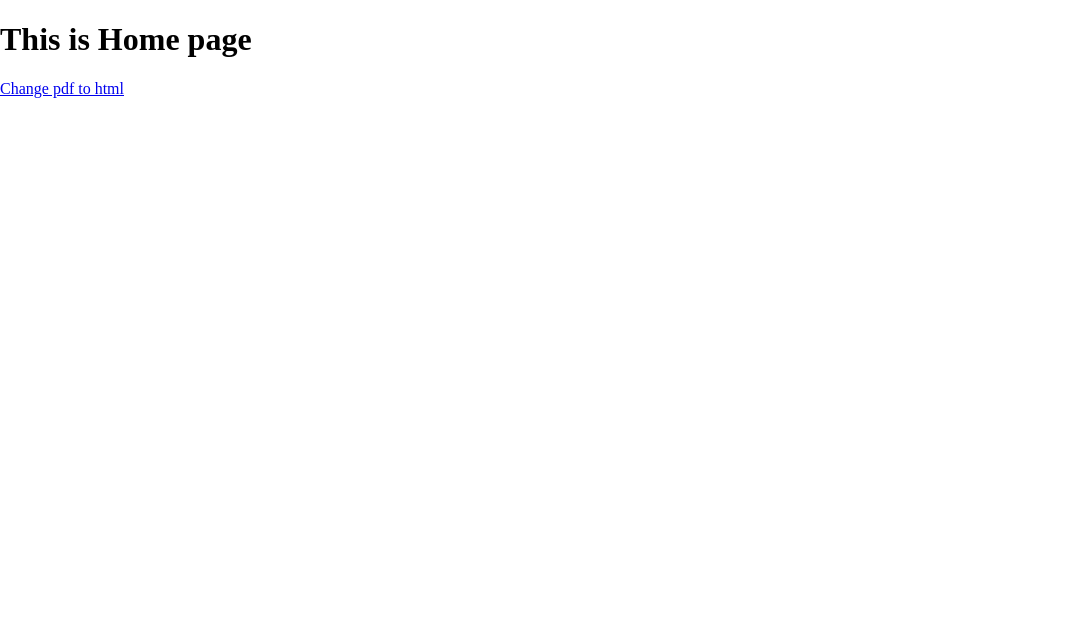
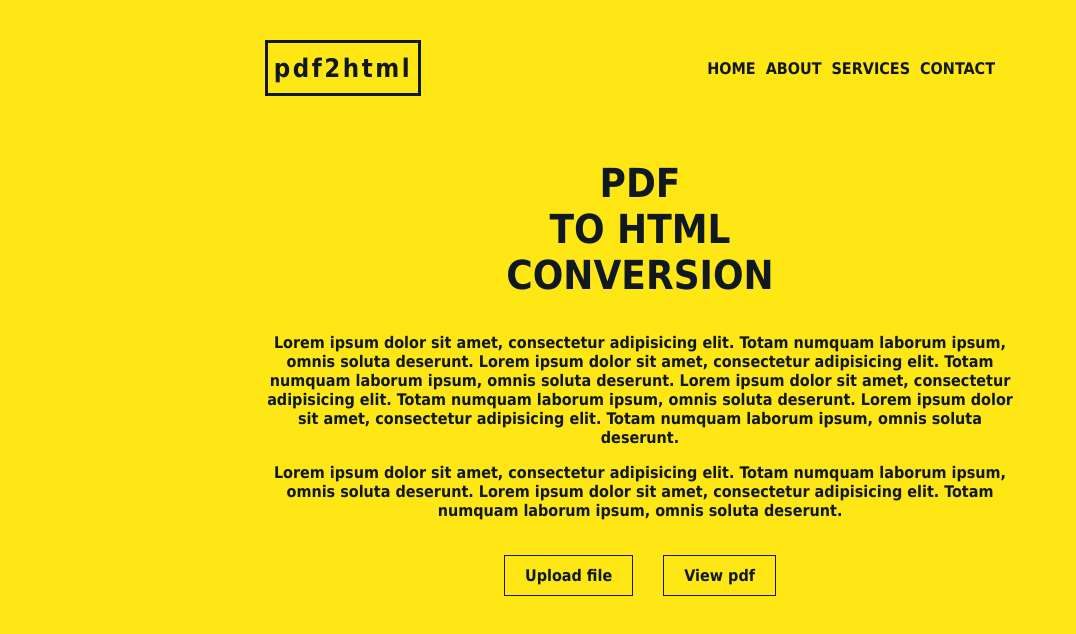
Before and after one commit to kheemchandra/pdf, a Next.js app: page / in a window 1280 px wide. Shown: the top 634 px of the page, without its empty margins (0-1076 px from the left). Built offline with nearby package versions, Linux system fonts and the light colour scheme.

Commit message:
use overlay for file upload

```diff
--- a/pages/upload.js
+++ b/components/upload.js
@@ -5,9 +5,9 @@ import Image from "next/image";
 import Script from "next/script";
 import {useRouter} from "next/router"
 
-import Tick from "../components/tick";
+import Tick from "./tick";
 
-export default function HomePage() {
+export default function Upload(props) {
   const [file, setFile] = useState();
   const router = useRouter()
 
@@ -112,7 +112,7 @@ export default function HomePage() {
 
   function wrapperHandler(e) {
     if(e.target === e.currentTarget){
-      router.push('/')
+      props.onOverlay(e)
     }
   }
 
--- a/pages/_app.js
+++ b/pages/_app.js
@@ -1,4 +1,5 @@
 import '../styles/globals.scss';
+import '../styles/globals.css';
 
 function MyApp({ Component, pageProps }) {
   return <Component {...pageProps} />
--- a/pages/index.js
+++ b/pages/index.js
@@ -1,8 +1,58 @@
-import Link from 'next/link'
+import React, { useState } from 'react'
+
+import Link from "next/link";
+
+import Upload from "../components/upload";
 
 export default function HomePage() {
-    return <>
-        <h1>This is Home page</h1>
-        <Link href='/upload'>Change pdf to html</Link>
-    </>
+  const [overlay, setOverlay] = useState(false)
+
+  const overlayHandler = (e) => {
+    e.preventDefault()
+    setOverlay(p => !p)
+  }
+
+  return  <>
+    <header className="header container">
+      <a href="" className="logo">
+        pdf2html
+      </a>
+      <nav>
+        <a href="">HOME</a>
+        <a href="">ABOUT</a>
+        <a href="">SERVICES</a>
+        <a href="">CONTACT</a>
+      </nav>
+    </header>
+    <div className="container">
+      <div className="intro">
+        <h1 className="intro-title">
+        PDF <br/>to HTML <br/> Conversion
+        </h1>
+        <p>
+        Lorem ipsum dolor sit amet, consectetur adipisicing elit. Totam
+        numquam laborum ipsum, omnis soluta deserunt. Lorem ipsum dolor sit amet, consectetur adipisicing elit. Totam
+          numquam laborum ipsum, omnis soluta deserunt.
+          Lorem ipsum dolor sit amet, consectetur adipisicing elit. Totam
+        numquam laborum ipsum, omnis soluta deserunt. Lorem ipsum dolor sit amet, consectetur adipisicing elit. Totam
+          numquam laborum ipsum, omnis soluta deserunt.
+        </p>
+        <p>
+        Lorem ipsum dolor sit amet, consectetur adipisicing elit. Totam
+        numquam laborum ipsum, omnis soluta deserunt. Lorem ipsum dolor sit amet, consectetur adipisicing elit. Totam
+          numquam laborum ipsum, omnis soluta deserunt.
+        </p>
+        <br />
+        <div className="controls">
+            <a href="" className="btn" onClick={overlayHandler}>
+            Upload file
+            </a>
+            <a href="" className="btn">
+            View pdf
+            </a>
+        </div>
+      </div>
+    </div>
+    {overlay && <Upload onOverlay={overlayHandler}/>}
+  </>;
 }
--- a/styles/globals.css
+++ b/styles/globals.css
@@ -1,79 +1,129 @@
-/*
+:root{
+  --link: var(--main);
+  --main:#101820FF;
+  --bg:#FEE715FF;
+  --hover: #f00;
 
-html,
-body {
-  padding: 0;
-  margin: 0;
-  font-family: -apple-system, BlinkMacSystemFont, Segoe UI, Roboto, Oxygen,
-    Ubuntu, Cantarell, Fira Sans, Droid Sans, Helvetica Neue, sans-serif;
+  --min-size:99vmin;
+  --size:150vmin;
+  --ratio: 1 / 1.1;
 }
 
-a {
-  color: inherit;
+body{
+  margin: 0;
+  padding: 0;
+  overflow: hidden;
+  background-color: var(--bg);
+  font-family: tahoma;
+  color: var(--main);
+}
+
+a{
+  text-decoration: none;
+  color: var(--main);
 }
 
 
- {
-  box-sizing: border-box;
+.header{
+  display: flex;
+  justify-content: space-between;
+  align-items: center;
+  font-weight: 900;
+  padding: 40px 0;
 }
 
-button{
-  cursor: pointer;
+.container{
+  width: calc(var(--size) * var(--ratio));
+  margin: 0 auto;
 }
 
-@media (prefers-color-scheme: dark) {
-  html {
-    color-scheme: dark;
-  }
-  body {
-    color: white;
-    background: black;
+header.container{
+  max-width: 750px;
+}
+
+@media screen and (max-width: 1024px) {
+  .container{
+      width: calc(var(--min-size) * var(--ratio));
   }
 }
 
+.logo{
+  width: 150px;
+  padding: 10px 0;
+  cursor: pointer;
+  position: relative;
+  text-align: center;
+  border: 3px solid var(--main);
+  color: var(--main);
+  font-size: 1.6rem;
+  font-weight: bold;
+  letter-spacing: 2.5px;
+  transition: all .2s;
+}
+.logo:hover{
+  background-color: var(--main);
+  color: var(--bg);
+}
+
+nav{
+  display: flex;
+}
+
+nav{
+  display: inline-flex;
+  color: var(--main);
+  font-size: 1rem;
+  font-weight: bold;
+  text-transform: uppercase;
+  padding: 5px 10px;
+  transition: all 300ms ease-in-out;
+  margin-right: 10px;
+  gap: 10px;
+}
+
+nav a:hover{
+  color: var(--hover);
+}
+
+.intro{
+  width: 100%;
+  text-align: center;
+  overflow: hidden;
+  font-size: 1rem;
+  font-weight: bold;
+}
+
+.intro p{
+  max-width: 750px;
+  text-align: center;
+  margin-inline: auto;
+}
+
+.intro-title{
+  color: var(--main);
+  font-size: 2.5rem;
+  text-transform: uppercase;
+  font-weight: bold;
+  margin-top: 3vmin;
+  margin-bottom: 35px;
+}
 
 
-iframe{
-  margin-bottom: -15px;
+.btn{
+  display: inline-block;
+  padding: 10px 20px;
+  text-align: center;
+  border: 1px solid var(--main);
+  cursor: pointer;
+  transition: all 300ms ease-in-out;
+}
+.btn:hover{
+  background-color: var(--main);
+  color: var(--bg);
 }
 
-.pdf{
-  text-decoration: none;
-  border: 1px solid #fff;
-  background: #555;
-  color: #fff;
-  padding: 2px 10px 5px 10px;
-  border-radius: 5px;
-
-
+.controls{
+  display: flex;
+  gap: 30px;
+  justify-content: center;
 }
-
-.pdf:hover,
-.pdf:focus{
-  border-color:  #000;
-  color: #000;
-  background-color: #fff;
-}
-*/
-
-
- /* //==================================== */
- @import url(https://maxcdn.bootstrapcdn.com/font-awesome/4.7.0/css/font-awesome.min.css);
- @import url(https://fonts.googleapis.com/css?family=Roboto:100,300);
- html, body {
-	 height: 100%;
-	 /* margin: 0; */
-   margin-top: 20px;
-	 padding: 0;
-}
- body {
-	 font-family: 'Roboto', sans-serif;
-	 background: linear-gradient(to top, #4f6072, #8699aa);
-	 display: flex;
-	 justify-content: center;
-	 align-items: center;
-}
-
-img{
-  border: 1px solid red;
-}
--- a/styles/globals.scss
+++ b/styles/globals.scss
@@ -8,23 +8,28 @@ $color1: #101820FF;
 $color2: #000;
 $color3: #FEE715FF;
 
-html,
-body {
-  height: 100%;
-  margin: 0;
-  padding: 0;
-}
+// html,
+// body {
+//   height: 100%;
+//   margin: 0;
+//   padding: 0;
+//   font-family: Tahoma, sans-serif;
+//   background-color: $color3;
+// }
 
 .wrapper {
-
-  font-family: Tahoma, sans-serif;
-
+  position: fixed;
+  z-index: 100000;
+  left: 0;
+  top: 0;
+  width: 100%;
+  height: 100vh;
+  //
 
   display: flex;
   justify-content: center;
   align-items: center;
-  height: 100vh;
-  background-color: #afafa6;
+  background-color: rgba($color2, .7);
 .upload {
   position: relative;
   width: 400px;
```
